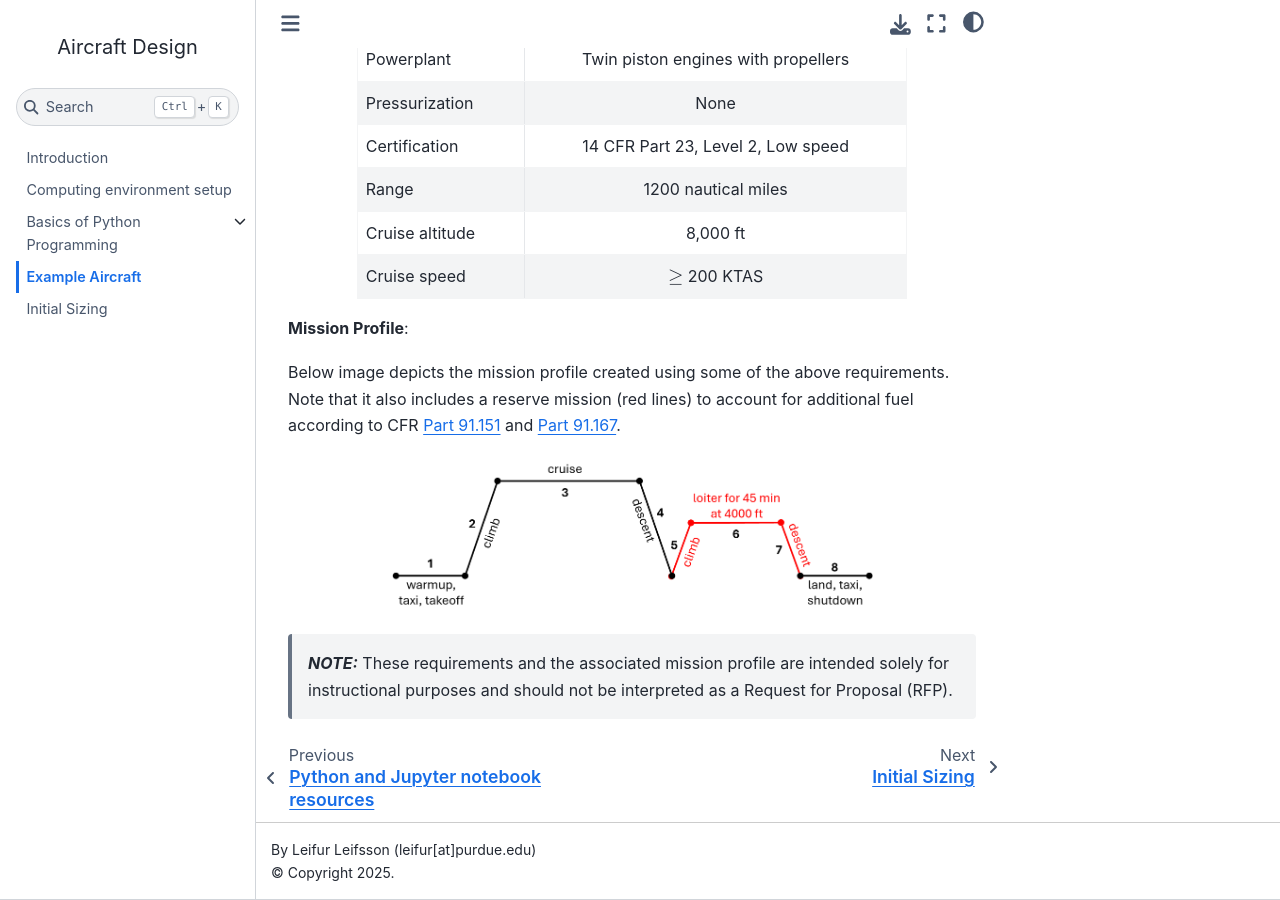
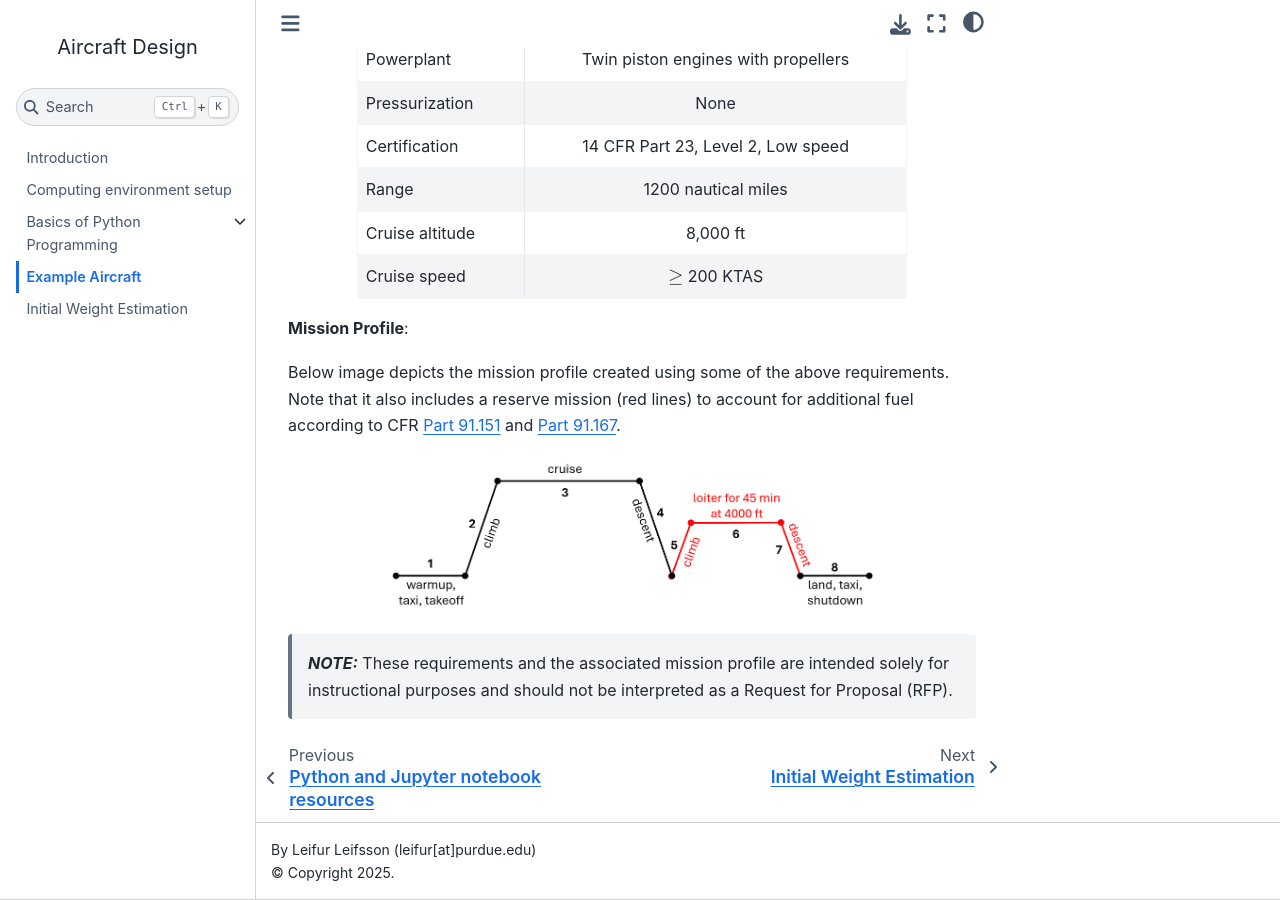
Before and after one commit to ComputationalDesignLab/aircraft-design, a Jupyter Book: the page built from book/example_aircraft.md, in a window 1280 px wide and 900 px high, scrolled down 568 px. Built offline with Jupyter Book 1.0.4 settings and Sphinx 7.4.7 and the Sphinx Book theme 1.1.4, drawn with Linux system fonts in a browser that asks for light colours.

```diff
--- a/book/_toc.yml
+++ b/book/_toc.yml
@@ -8,4 +8,7 @@
       - file: python_basics/plotting
       - file: python_basics/resources
   - file: example_aircraft
-  - file: initial_sizing
+  - file: initial_weight_estimation
+  # - file: constraint_analysis/intro
+  #   sections:
+  #     - file: constraint_analysis/takeoff
```
